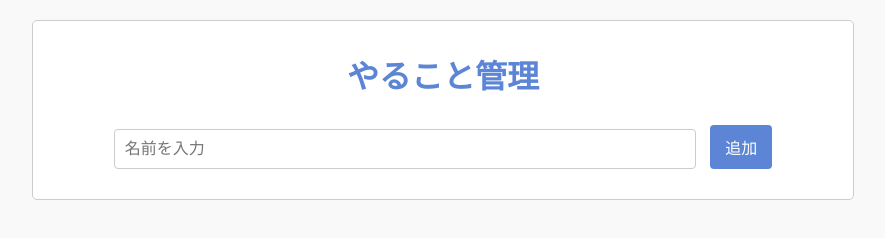
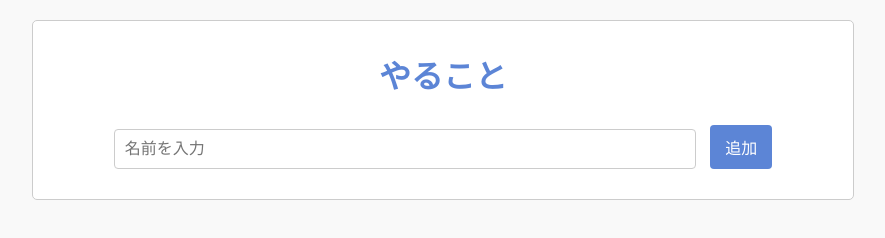
Before and after one commit to O-MASA-HI/sitaku, a plain HTML site: page index.html in a window 1280 px wide. Shown: the whole page, without its empty margins (197-1082 px from the left). Drawn offline with Linux system fonts and the light colour scheme.

Commit message:
Update index.html

```diff
--- a/index.html
+++ b/index.html
@@ -3,12 +3,12 @@
 <head>
     <meta charset="UTF-8">
     <meta name="viewport" content="width=device-width, initial-scale=1.0">
-    <title>やること管理</title>
+    <title>やること</title>
     <link rel="stylesheet" href="styles.css">
 </head>
 <body>
     <div id="app">
-        <h1>やること管理</h1>
+        <h1>やること</h1>
         <div id="add-child-container">
             <input type="text" id="child-name" placeholder="名前を入力">
             <button id="add-child">追加</button>
```
